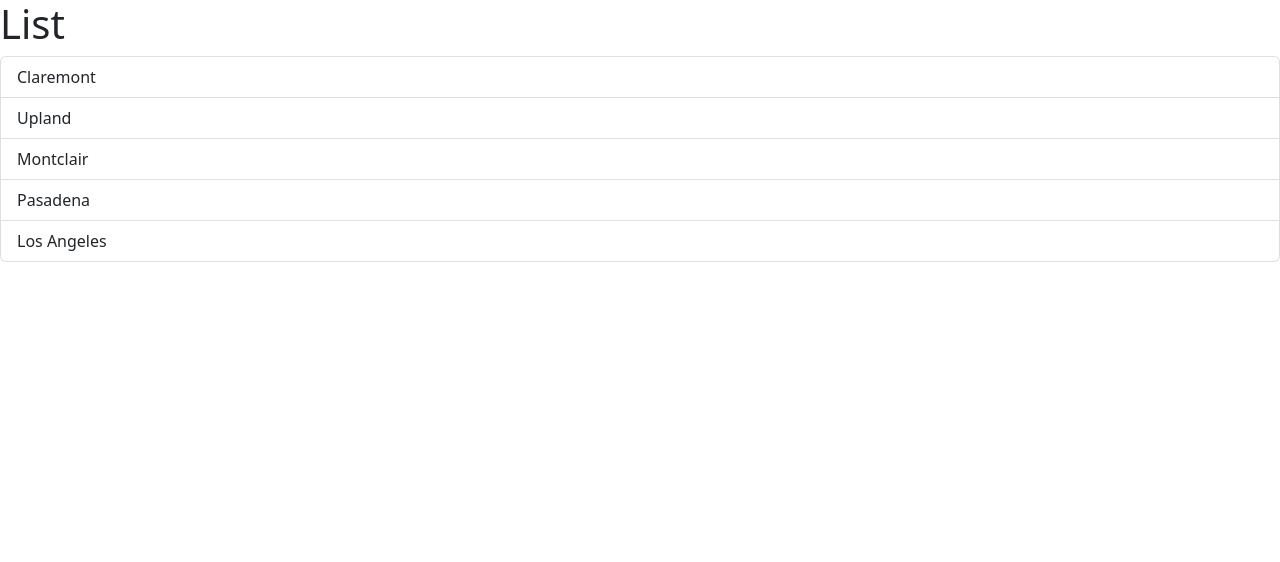
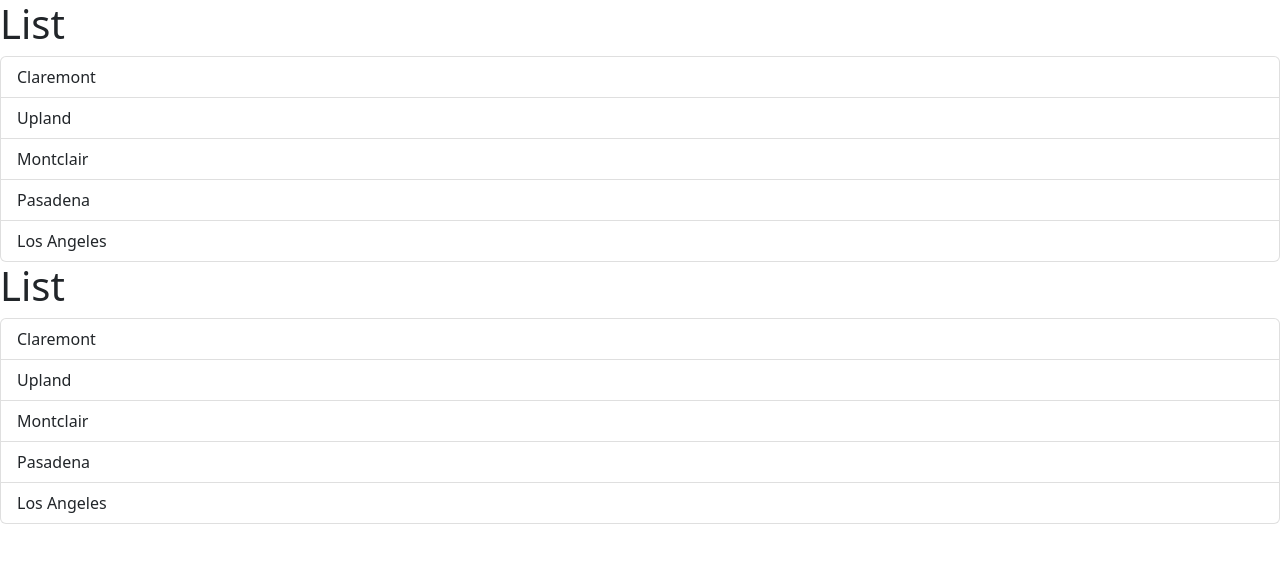
Before and after one commit to bobobubs/react_tutorial, a React (Vite) app: page / in a window 1280 px wide. Shown: the top 562 px of the page. Built offline with nearby package versions, Linux system fonts and the light colour scheme.

Commit message:
Managing State

```diff
--- a/src/App.tsx
+++ b/src/App.tsx
@@ -1,7 +1,14 @@
+/** @format */
+
 import ListGroup from "./components/ListGroup";
 
 function App() {
-  return <div><ListGroup /></div>;
+  return (
+    <div>
+      <ListGroup />
+      <ListGroup />
+    </div>
+  );
 }
 
 export default App;
--- a/src/components/ListGroup.tsx
+++ b/src/components/ListGroup.tsx
@@ -1,9 +1,13 @@
 /** @format */
 
-import { MouseEvent } from "react";
+import { useState } from "react";
 
 function ListGroup() {
   let items = ["Claremont", "Upland", "Montclair", "Pasadena", "Los Angeles"];
+
+  //Hook: Allows for built in features in React
+  //Need because we need to put a selectedIndex variable into our react element
+  const [selectedIndex, setSelectedIndex] = useState(-1);
 
   const emptyMessage = items.length === 0 ? <p>No Item Found</p> : null;
 
@@ -11,16 +15,23 @@
     return items.length === 0 && <p>No Item Found</p>;
   };
 
-  //Event Handler
-  const handleClick = (event: MouseEvent) => console.log(event);
-
   return (
     <>
       <h1>List</h1>
       {getMessage()}
       <ul className="list-group">
         {items.map((item, index) => (
-          <li className="list-group-item" key={item} onClick={handleClick}>
+          <li
+            className={
+              selectedIndex === index
+                ? "list-group-item active"
+                : "list-group-item"
+            }
+            key={item}
+            onClick={() => {
+              setSelectedIndex(index);
+            }}
+          >
             {item}
           </li>
         ))}
```
